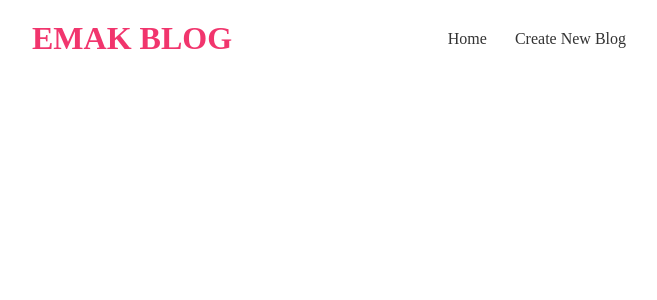
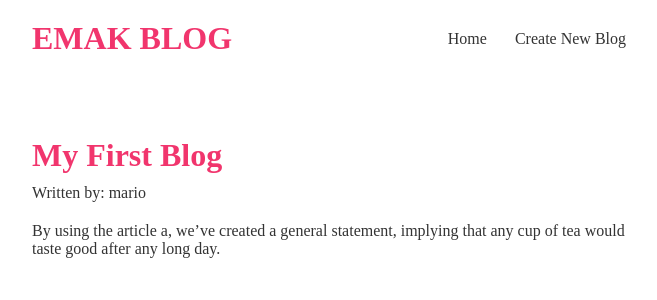
Before and after one commit to Akogwu24/blog, a React (Create React App) app: page /blogs/1 in a window 1280 px wide. Shown: the top 300 px of the page, without its empty margins (308-965 px from the left). Built offline with nearby package versions, Linux system fonts and the light colour scheme; data requests are answered from the project's data file.

Commit message:
fake database fetched

```diff
--- a/src/App.js
+++ b/src/App.js
@@ -3,6 +3,7 @@
 import Home from './components/Home';
 import Create from './components/Create';
 import { BrowserRouter as Router, Route, Switch } from 'react-router-dom';
+import BlogDetails from './components/BlogDetails';
 
 function App() {
   return (
@@ -17,6 +18,9 @@
             <Route exact path='/create'>
               <Create />
             </Route>
+            <Route exact path='/blogs/:id'>
+              <BlogDetails />
+            </Route>
           </Switch>
         </div>
       </div>
--- /dev/null
+++ b/src/components/BlogDetails.jsx
@@ -0,0 +1,26 @@
+import React from 'react';
+import { useParams } from 'react-router-dom';
+import useFetch from './useEffect';
+
+const BlogDetails = () => {
+  const { id } = useParams();
+  const { data: blog, error, isPending } = useFetch(
+    `  http://localhost:8000/blogs/${id}`
+  );
+
+  return (
+    <div className='blog-details'>
+      {isPending && <h3>Loading...</h3>}
+      {error && <p>{error}</p>}
+      {blog && (
+        <article>
+          <h2>{blog.title}</h2>
+          <p>Written by: {blog.author}</p>
+          <div>{blog.body}</div>
+        </article>
+      )}
+    </div>
+  );
+};
+
+export default BlogDetails;
--- a/src/components/BlogList.jsx
+++ b/src/components/BlogList.jsx
@@ -1,4 +1,5 @@
 import React from 'react';
+import { Link } from 'react-router-dom';
 
 const BlogList = ({ blogs, title }) => {
   return (
@@ -6,8 +7,10 @@
       <h2>{title}</h2>
       {blogs.map((blog) => (
         <div className='blog-preview' key={blog.id}>
-          <h2> {blog.title} </h2>
-          <p>written by: {blog.author}</p>
+          <Link to={`/blogs/${blog.id}`}>
+            <h2> {blog.title} </h2>
+            <p>written by: {blog.author}</p>
+          </Link>
         </div>
       ))}
     </div>
--- a/src/components/Create.jsx
+++ b/src/components/Create.jsx
@@ -1,7 +1,11 @@
 import React from 'react';
 
 const Create = () => {
-  return <div>create a new post</div>;
+  return (
+    <div>
+      <h2>Add a new Blog</h2>
+    </div>
+  );
 };
 
 export default Create;
--- a/src/index.css
+++ b/src/index.css
@@ -48,3 +48,21 @@
   color: #f1356d;
   margin-bottom: 8px;
 }
+a {
+  text-decoration: none;
+}
+.blog-details h2 {
+  font-size: 2rem;
+  color: #f1356d;
+  margin-bottom: 10px;
+}
+.blog-details div {
+  margin: 20px 0;
+}
+.blog-details button {
+  background-color: #f1356d;
+  color: white;
+  border: none;
+  padding: 8px;
+  cursor: pointer;
+}
```
